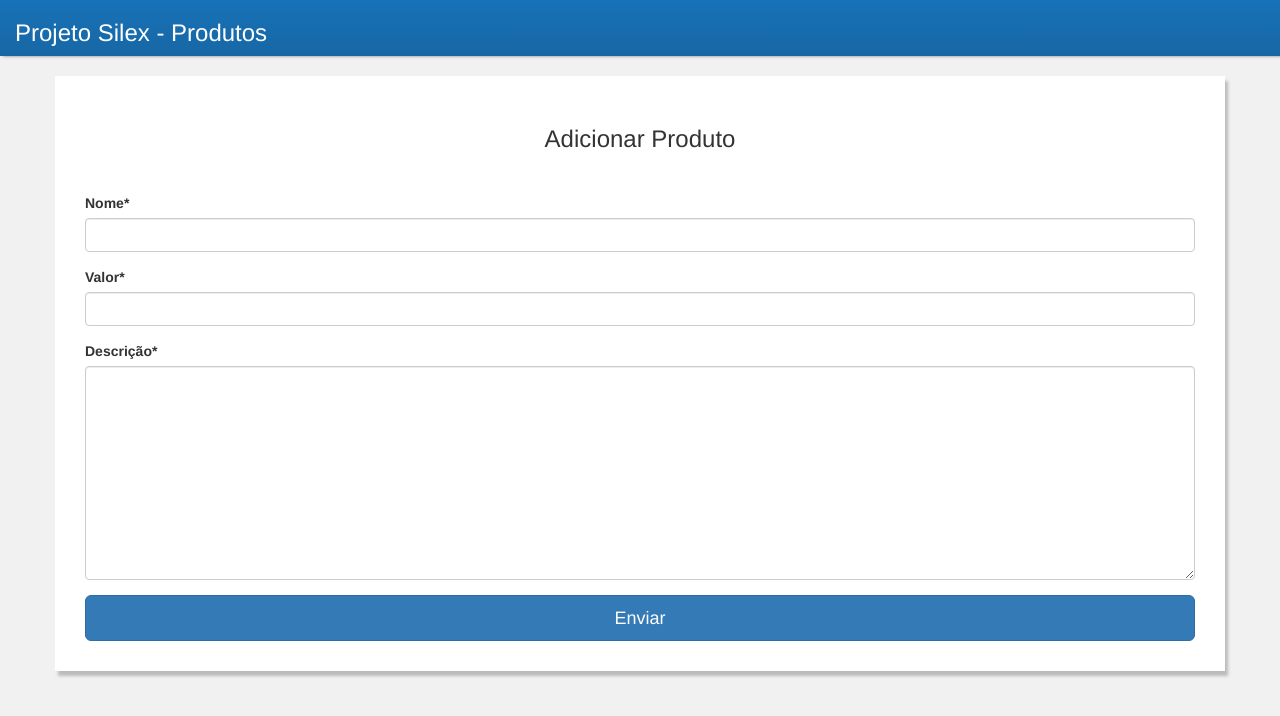
After one commit to MuriloDagostini/Silex, a PHP site: template src/App/Views/Produto/add.twig in a window 1280 px wide. The commit adds this page. Shown: the top 716 px of the page. Run offline with PHP 8.4, Linux system fonts and the light colour scheme; the template is opened without the code that fills it, so the values that code supplies are empty; some libraries are stand-ins or nearby versions.

Commit message:
adicionado crud produtos

```diff
--- a/bootstrap.php
+++ b/bootstrap.php
@@ -6,3 +6,9 @@ date_default_timezone_set ('America/Sao_Paulo');
 $app = new \Silex\Application();
 
 $app['debug'] = true;
+
+$app->register(new Silex\Provider\TwigServiceProvider(),array(
+    'twig.path' => __DIR__.'\src\App\Views'
+));
+
+$app->register(new Silex\Provider\UrlGeneratorServiceProvider());
--- a/composer.json
+++ b/composer.json
@@ -1,6 +1,8 @@
 {
     "require" : {
-        "silex/silex" : "1.*.*"
+        "silex/silex" : "1.*.*",
+        "twig/twig": "^1.24",
+        "symfony/twig-bridge": "^3.0"
     },
     "autoload" : {
         "psr-4" : {
--- /dev/null
+++ b/public/css/site.css
@@ -0,0 +1,26 @@
+.topo{
+    /* Permalink - use to edit and share this gradient: http://colorzilla.com/gradient-editor/#1772b7+0,1767a5+100 */
+    background: #1772b7; /* Old browsers */
+    background: -moz-linear-gradient(top,  #1772b7 0%, #1767a5 100%); /* FF3.6-15 */
+    background: -webkit-linear-gradient(top,  #1772b7 0%,#1767a5 100%); /* Chrome10-25,Safari5.1-6 */
+    background: linear-gradient(to bottom,  #1772b7 0%,#1767a5 100%); /* W3C, IE10+, FF16+, Chrome26+, Opera12+, Safari7+ */
+    filter: progid:DXImageTransform.Microsoft.gradient( startColorstr='#1772b7', endColorstr='#1767a5',GradientType=0 ); /* IE6-9 */
+    color:#FFFFFF;
+    margin-bottom: 20px;
+    box-shadow: 3px 0 3px #7d7d7d;
+}
+body{
+    background-color: #F1F1F1;
+}
+.bloco{
+    padding: 30px;
+    background-color: #FFFFFF;
+    box-shadow: 3px 5px 3px #bbbbbb;
+    margin-bottom: 30px;
+}
+.bloco_header{
+    padding-bottom: 30px;
+}
+.button{
+    padding: 3px;
+}
--- /dev/null
+++ b/src/App/Views/Produto/add.twig
@@ -0,0 +1,41 @@
+{% extends "/template.twig" %}
+{% set titulo_pagina = 'Produtos' %}
+{% if dados is defined %}
+{%  set action = 'produto_update' %}
+{% else %}
+{%  set action = 'produto_insert' %}
+{% endif %}
+
+{% block scripts %}
+    <script src="https://ajax.googleapis.com/ajax/libs/jquery/1.10.2/jquery.min.js" type="text/javascript"></script>
+    <script type="text/javascript" src="https://cdnjs.cloudflare.com/ajax/libs/jquery-maskmoney/3.0.2/jquery.maskMoney.min.js"></script>
+    <script>
+        $(function() {
+            $('#valor').maskMoney();
+        })
+    </script>
+{% endblock %}
+
+{% block conteudo %}
+<div class="container bloco">
+    <div class="bloco_header text-center">
+        <h3>Adicionar Produto</h3>
+    </div>
+    <form action="{{ path(action) }}" method="post">
+        <input type="hidden" id="id_produto" name="id_produto" value="{{ dados.id_produto|default }}"/>
+        <div class="form-group">
+            <label for="nome">Nome*</label>
+            <input type="text" class="form-control" id="nome" name="nome" value="{{ dados.nome|default }}">
+        </div>
+        <div class="form-group">
+            <label for="valor">Valor*</label>
+            <input type="text" class="form-control" id="valor" name="valor"  value="{{ dados.valor|default }}">
+        </div>
+        <div class="form-group">
+            <label for="descricao">Descrição*</label>
+            <textarea name="descricao" id="descricao" class="form-control" cols="30" rows="10">{{ dados.descricao|default }}</textarea>
+        </div>
+        <input type="submit" class="btn btn-lg btn-block btn-primary" value="Enviar" />
+    </form>
+</div>
+{% endblock %}
--- /dev/null
+++ b/src/App/Views/template.twig
@@ -0,0 +1,31 @@
+<!DOCTYPE html>
+<html>
+<head>
+    <meta charset="utf-8">
+    <meta http-equiv="content-language" content="pt_BR" />
+    <meta name="language" content="pt-br" />
+    <meta name="viewport" content="width=device-width, initial-scale=1.0">
+    {% block css %}
+        <link rel="stylesheet" href="https://maxcdn.bootstrapcdn.com/bootstrap/3.3.6/css/bootstrap.min.css">
+        <link rel="stylesheet" href="https://maxcdn.bootstrapcdn.com/font-awesome/4.5.0/css/font-awesome.min.css">
+        <link rel="stylesheet" type="text/css" href="/css/site.css" />
+        <link href='http://fonts.googleapis.com/css?family=Roboto:400,500,700' rel='stylesheet' type='text/css'>
+    {% endblock %}
+    <title>Projeto Silex</title>
+</head>
+<body>
+
+{% block topo %}
+    <div class="container-fluid topo">
+        <h3>Projeto Silex - {{ titulo_pagina }}</h3>
+    </div>
+{% endblock %}
+
+<div class="conteudo">
+    {% block conteudo %}{% endblock %}
+</div>
+
+{% block scripts %}{% endblock %}
+
+</body>
+</html>
```
Also changed, not shown: public/index.php (+59 -29 lines), src/App/Mapper/ProdutoMapper.php (+13 -0 lines), src/App/Service/ProdutoService.php (+9 -0 lines), src/App/Views/index.twig (added, +38 -0 lines), 1 other file.
